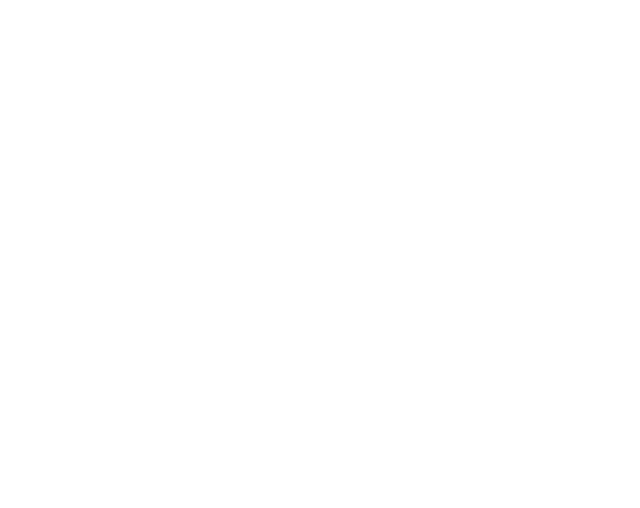
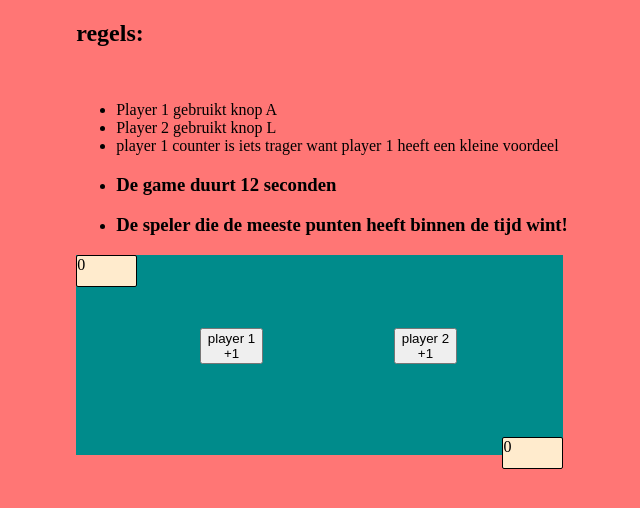
Before and after one commit to Fallux/javascript_boilerplate, a website built with webpack: page src/index.html in a window 1280 px wide. Shown: the whole page, without its empty margins (311-951 px from the left). Built offline with nearby package versions, Linux system fonts and the light colour scheme.

Commit message:
game knoppen met css

```diff
--- a/src/index.html
+++ b/src/index.html
@@ -1,12 +1,37 @@
 <!DOCTYPE html>
 <html lang="en">
+
 <head>
     <meta charset="UTF-8">
     <meta http-equiv="X-UA-Compatible" content="IE=edge">
     <meta name="viewport" content="width=device-width, initial-scale=1.0">
+    <link rel="stylesheet" href="style.css">
     <title>Development omgeving opzetten</title>
 </head>
+
 <body>
-    <div id="container"></div>
+    <div id="container">
+        <h2>regels:</h2>
+        <br>
+        <ul>
+            <li>Player 1 gebruikt knop A</li>
+            <li>Player 2 gebruikt knop L</li>
+            <li>player 1 counter is iets trager want player 1 heeft een kleine voordeel</li>
+            <li>
+                <h3>De game duurt 12 seconden</h3>
+            </li>
+            <li>
+                <h3>De speler die de meeste punten heeft binnen de tijd wint!</h3>
+            </li>
+        </ul>
+        <div id="game_box">
+            <div id="score_p1">0</div>
+            <button id="player 1" onkeydown="myFunction(event)">player 1 <br> +1</button>
+            <button id="player 2" onclick="knop2Function()">player 2 <br> +1</button>
+            <div id="scoreP2">0</div>
+        </div>
+    </div>
+    <script src="index.js"></script>
 </body>
+
 </html>
--- a/src/index.js
+++ b/src/index.js
@@ -1,2 +1,12 @@
 console.log("Hello world");
-alert("dit is een test");
+function myFunction(event){
+
+    let knop = event.key;
+
+    if (knop == 'a'){
+        alert("You pressed the key button");
+    }
+
+
+
+}
--- /dev/null
+++ b/src/style.css
@@ -0,0 +1,31 @@
+body{
+    background-color: #ff7675;
+}
+#container{
+    margin-left: 30%;
+}
+#game_box{
+    width: 55%;
+    height: 200px;
+    background-color: darkcyan;
+}
+button{
+    margin: 15% 13%;
+    position: realtive;
+}
+#score_p1{
+    width: 12%;
+    height: 30px;
+    background-color: blanchedalmond;
+    border: 1px black solid;
+    border-radius: 2px;
+    float: left;
+}
+#scoreP2{
+    width: 12%;
+    height: 30px;
+    background-color: blanchedalmond;
+    border: 1px black solid;
+    border-radius: 2px;
+    float: right;
+}
```
Also changed, not shown: readme.md, 1 other file.
